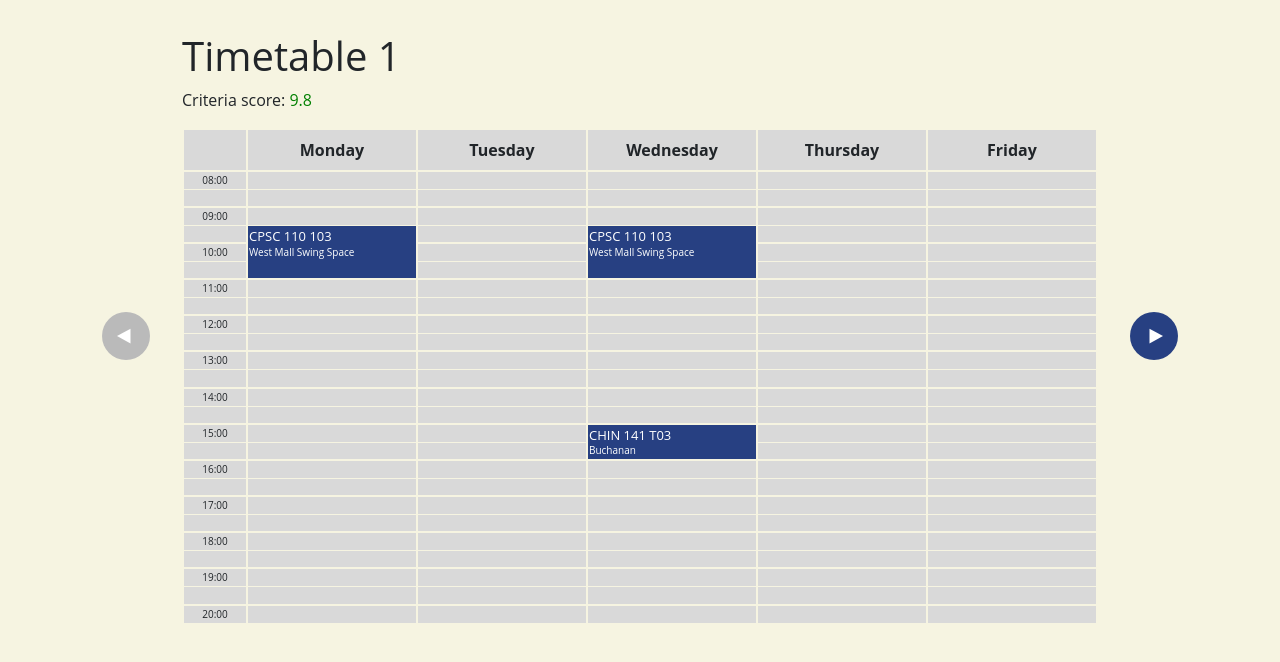
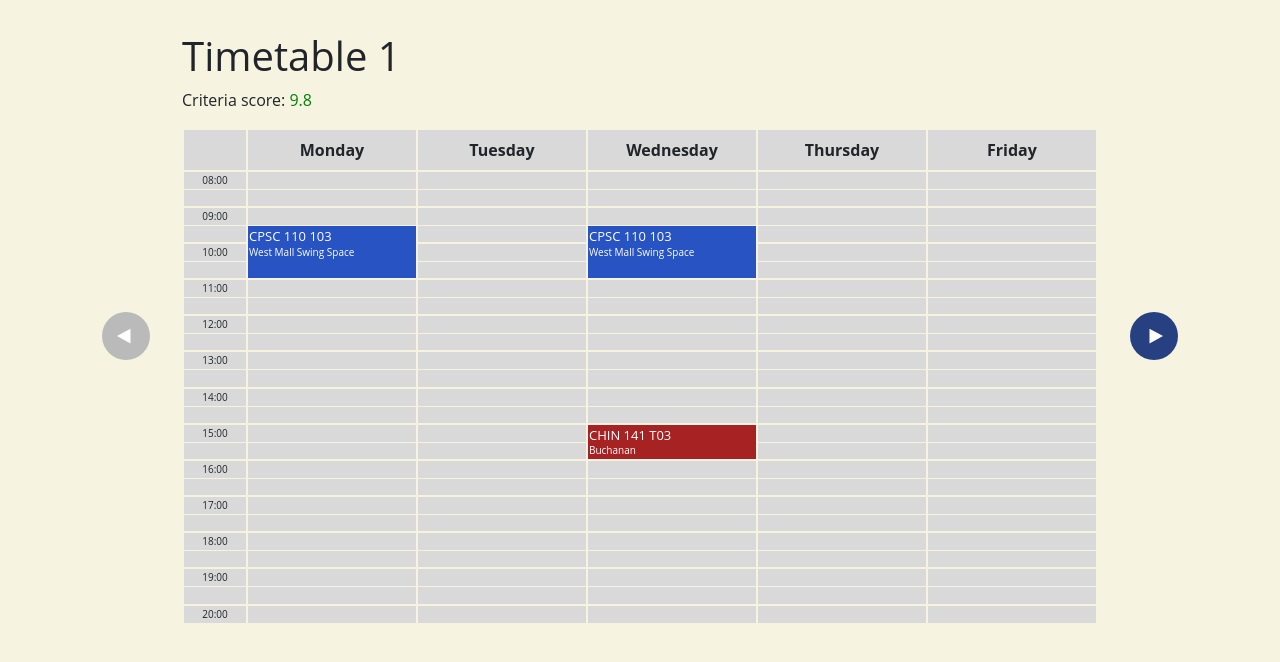
Before and after one commit to ayesha604/UBC-Course-Scheduler, a React (Vite) app in the folder frontend/: page / in a window 1280 px wide. Shown: the top 662 px of the page. Built offline with nearby package versions, Linux system fonts and the light colour scheme.

Commit message:
added different colors for sections

```diff
--- a/frontend/src/components/Timetable.jsx
+++ b/frontend/src/components/Timetable.jsx
@@ -3,9 +3,10 @@ import OverlayTrigger from 'react-bootstrap/OverlayTrigger'
 import Popover from 'react-bootstrap/Popover'
 import './Timetable.scss'
 
-let weekdaysAbbrv = ["Mon", "Tue", "Wed", "Thu", "Fri"]
-let weekdays = ["Monday", "Tuesday", "Wednesday", "Thursday", "Friday"]
-
+const weekdaysAbbrv = ["Mon", "Tue", "Wed", "Thu", "Fri"]
+const weekdays = ["Monday", "Tuesday", "Wednesday", "Thursday", "Friday"]
+// blue, rust, light blue, purple, green, magenta
+const sectionColors = ["#2853C3", "#A72323", "#2D8DB7", "#7E259D", "#369D25", "#B727BA"]
 
 function makeTimes() {
     let times = []
@@ -60,7 +61,7 @@ function getDaysFilledWith(sections, times) {
     return daysWithTimes
 }
 
-export default function Timetable({ sections, criteriaScore, num }) {
+export default function Timetable({ sections, criteriaScore, num, sectionColor }) {
     let criteriaScoreColor = criteriaScore > 6.6 ? "score-hi" :
                             criteriaScore > 3.3 ? "score-med" : "score-low"
 
@@ -102,7 +103,7 @@ export default function Timetable({ sections, criteriaScore, num }) {
                                                     <p className="popover-line"><span className="semibold">Time:</span> {sections[day[i].index]["days"].find((e) => e.day === weekdaysAbbrv[j]).times.join("-")}</p>
                                                     <p className="popover-line"><span className="semibold">Days:</span> {sections[day[i].index]["days"].map((e) => e.day).join(", ")}</p>
                                                 </Popover>}>
-                                                <td className="section-slot" rowSpan={day[i].rowSpan} style={{ backgroundColor: "#274082"}}>
+                                                <td className="section-slot" rowSpan={day[i].rowSpan} style={{ backgroundColor: sectionColors[day[i].index]}}>
                                                     <p className="slot-title">{sections[day[i].index]["name"]}</p>
                                                     <p className="slot-subtitle">{sections[day[i].index]["location"]}</p>
                                                 </td>
--- a/frontend/src/components/TimetableCarousel.jsx
+++ b/frontend/src/components/TimetableCarousel.jsx
@@ -102,7 +102,9 @@ export default function TimetableCarousel() {
                     <IoTriangleSharp />
                 </button>
                 <div >
-                    <Timetable sections={timetables[currentTimetable].sections} criteriaScore={timetables[currentTimetable].criteriaScore} num={currentTimetable} />
+                    <Timetable sections={timetables[currentTimetable].sections}
+                                criteriaScore={timetables[currentTimetable].criteriaScore}
+                                num={currentTimetable} />
                 </div>
 
                 <button onClick={handleNextTimetable} className="btn-round right" disabled={currentTimetable === timetables.length - 1}>
```
